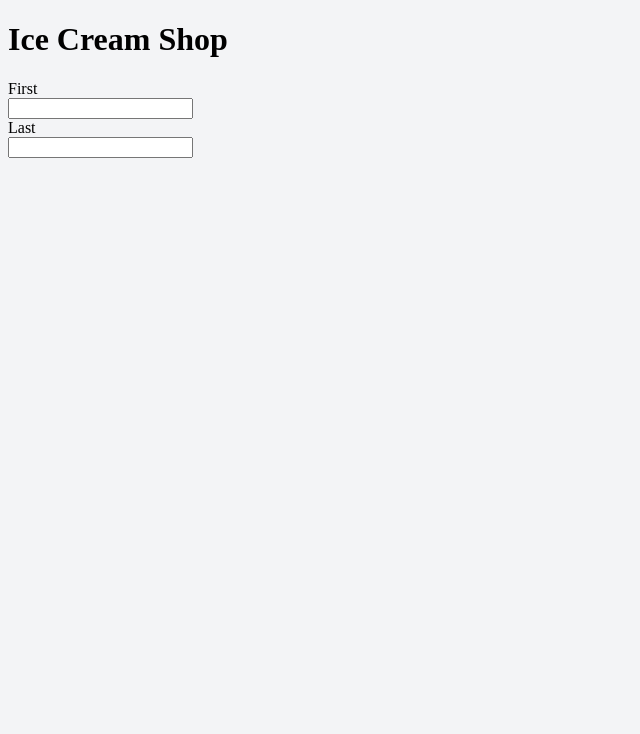
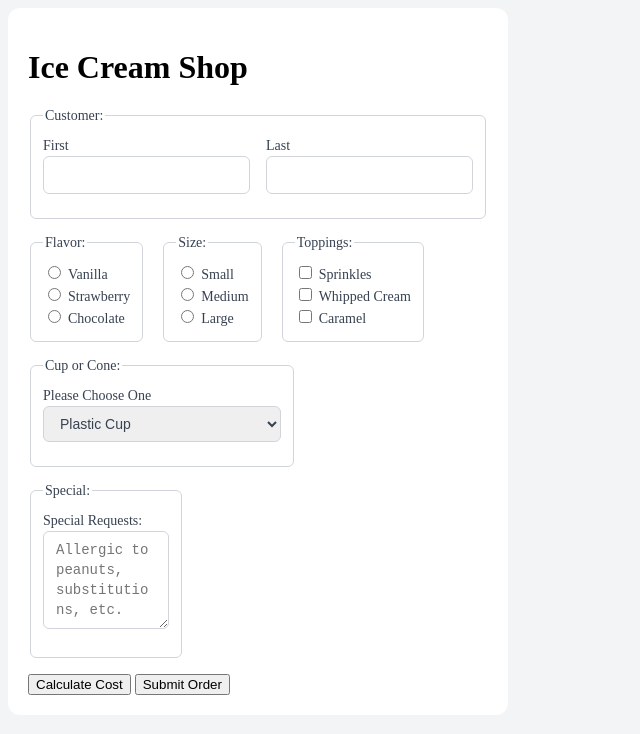
Before and after one commit to Leonardo51/InputTypes, a plain HTML site: page index.html in a window 1280 px wide. Shown: the whole page, without its empty margins (0-640 px from the left). Drawn offline with Linux system fonts and the light colour scheme.

Commit message:
Added text inputs and labels

```diff
--- a/index.html
+++ b/index.html
@@ -10,6 +10,8 @@
     <div class="content">
         <h1>Ice Cream Shop</h1>
         <form>
+            <fieldset>
+                <legend>Customer:</legend>
             <div class="row">
                 <div>
                     <label for="firstname">First</label>
@@ -19,8 +21,72 @@
                     <label for="lastname">Last</label>
                     <input id="lastname" name="last_name" type="text">
                 </div>
-
             </div>
+            </fieldset>
+            <div class="row">
+            <fieldset>
+                    <legend>Flavor:</legend>
+                <div>
+                    <input type="radio" id="vanilla" name="icecream">
+                    <label for="vanilla">Vanilla</label>
+                </div>
+                <div>
+                    <input type="radio" id="straberry" name="icecream">
+                    <label for="straberry">Strawberry</label>
+                </div>
+                <div>
+                    <input type="radio" id="chocolate" name="icecream">
+                    <label for="chocolate">Chocolate</label>
+                </div>
+            </fieldset>
+                <fieldset>
+                    <legend>Size:</legend>
+                <div>
+                    <input type="radio" id="small" name="size">
+                    <label for="small">Small</label>
+                </div>
+                <div>
+                    <input type="radio" id="medium" name="size">
+                    <label for="medium">Medium</label>
+                </div>
+                <div>
+                    <input type="radio" id="large" name="size">
+                    <label for="large">Large</label>
+                </div>
+                </fieldset>
+                <fieldset>
+                    <legend>Toppings:</legend>
+                <div>
+                    <input type="checkbox" id="sprinkles" name="sprinkles" value="sprinkles">
+                    <label for="sprinkles">Sprinkles</label>
+                </div>
+                <div>
+                    <input type="checkbox" id="whippedCream" name="whippedCream" value="whippedCream">
+                    <label for="whippedCream">Whipped Cream</label>
+                </div>
+                <div>
+                    <input type="checkbox" id="caramel" name="caramel" value="caramel">
+                    <label for="caramel">Caramel</label>
+                </div>
+                </fieldset>
+            </div>
+                <fieldset>
+                    <legend>Cup or Cone:</legend>
+                <label for="container">Please Choose One</label>
+                <select name="container" id="container">
+                    <option value="cup">Plastic Cup</option>
+                    <option value="sugar">Sugar Cone</option>
+                    <option value="waffle">Waffle Cone</option>
+                    <option value="chocolateCone">Chocolate Dipped Waffle Cone</option>
+                </select>
+                </fieldset>
+                <fieldset>
+                    <legend>Special: </legend>
+                <label for="SpecialRequests">Special Requests:</label>
+                <textarea id="SpecialRequests" name="SpecialRequests" rows="4" cols="10" placeholder="Allergic to peanuts, substitutions, etc."></textarea>
+                </fieldset>
+            <button type="button" onclick="alert('Free Today for our Grand Opening!')">Calculate Cost</button>
+            <button type="submit">Submit Order</button>
         </form>
     </div>
 </div>
--- a/style.css
+++ b/style.css
@@ -5,6 +5,73 @@ body{
     background: #f3f4f6;
 }
 
-label{
+label {
     display: block;
+    line-height: 1.25rem;
+    font-weight: 500;
+    font-size: 14px;
+    color: #374151;
 }
+
+input[type="text"], textarea, select{
+    font-size: .875rem;
+    line-height: 1.25rem;
+    border: 1px solid #d1d5db;
+    border-radius: 6px;
+    padding: 8px 12px;
+    margin-bottom: 12px;
+    color: #374151;
+}
+fieldset{
+    border: 1px solid #d1d5db;
+    border-radius: 6px;
+    width: fit-content;
+    margin-bottom: 16px;
+    padding: 12px;
+}
+
+
+fieldset legend{
+    font-size: 14px;
+    color: #374151;
+}
+
+input[type="checkbox"]{
+    display: inline-block;
+}
+
+input[type="checkbox"] ~ label, input[type="radio"] ~ label {
+    display: inline;
+}
+
+section{
+    margin-bottom: 16px;
+}
+
+section header{
+    margin-bottom: 8px;
+}
+
+.row {
+    display: flex;
+    gap: 16px;
+}
+
+
+.container{
+    max-width: 1300px;
+    margin: 0 auto;
+}
+
+.content{
+    box-shadow: 0 1px 3px 0 rgba(0 0 0 0.1), 0 1px 2px -1px rgba(0 0 0 0.1);
+    background: white;
+    padding: 20px;
+    border-radius: 12px;
+    width: 500px;
+}
+.center{
+    display: flex;
+    justify-content: center;
+    align-items: center;
+}
```
